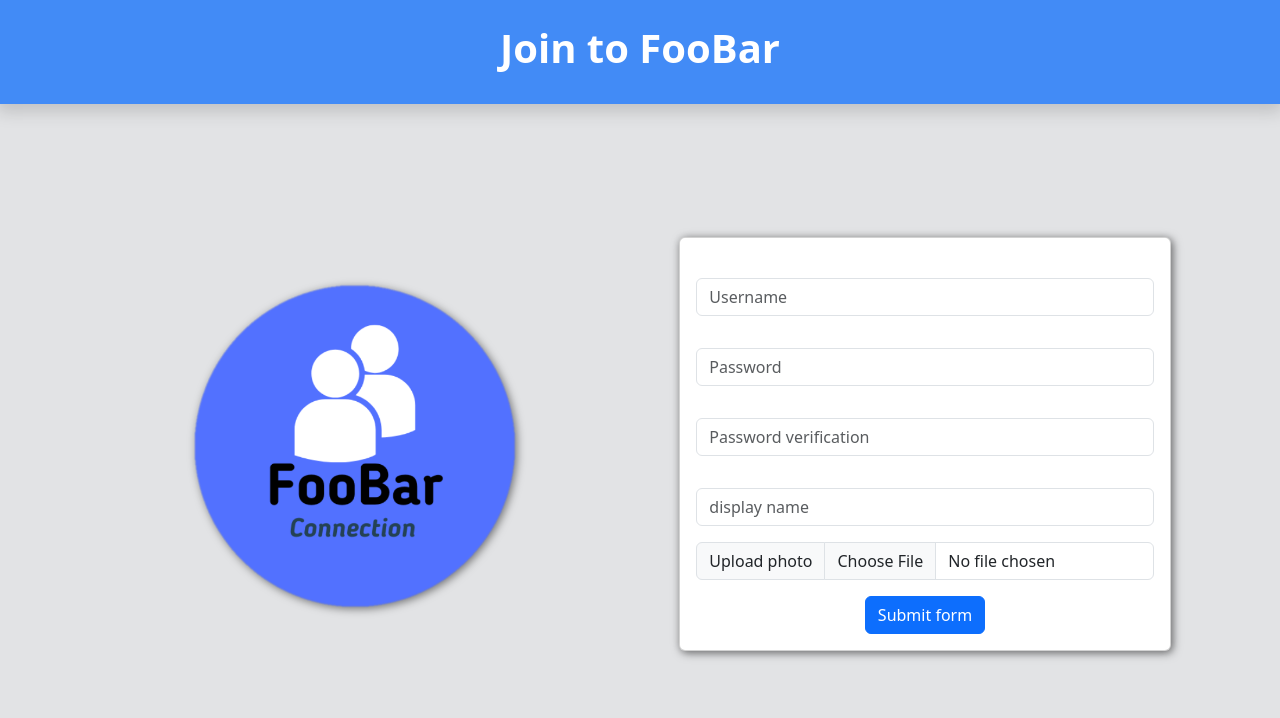
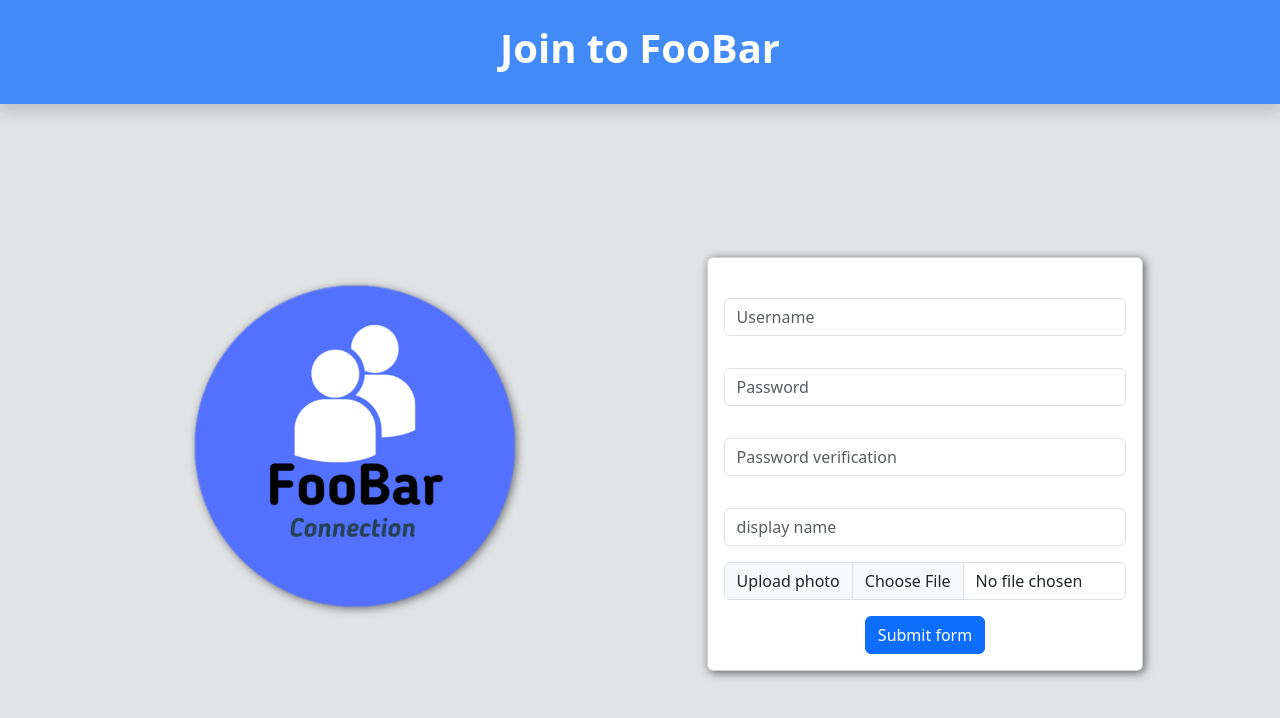
Before and after one commit to nogazit99/FB, a React (Create React App) app: page /signup in a window 1280 px wide. Shown: the top 718 px of the page. Built offline with nearby package versions, Linux system fonts and the light colour scheme.

Commit message:
more details

```diff
--- a/src/ConnectionPage/ConnectRight/ConnectRight.css
+++ b/src/ConnectionPage/ConnectRight/ConnectRight.css
@@ -1,7 +1,7 @@
 
 .card {
-  width: 90%;
-  margin-top: -15vh;
+  width: 80%;
+  margin-top: -10vh;
   box-shadow: 0 0 10px rgba(0, 0, 0, 0.1);
   filter: drop-shadow(2px 2px 4px rgba(0, 0, 0, 0.5)); /* Apply a drop shadow effect */
     transition: transform 0.3s ease; /* Add smooth transition effect */
--- a/src/SignUpContainer/SignUpForm.css
+++ b/src/SignUpContainer/SignUpForm.css
@@ -13,13 +13,13 @@
 .image-preview-wrapper {
     max-width: 50%;
     max-height: 200px;
-    border: 1px solid #ccc;
+    border: 0.2px  #ccc;
     border-radius: 5px;
     overflow: hidden;
     margin-bottom: 10px; /* Add some space between the label and the image */
 }
 
 .image-preview {
-    width: 100%;
+    width: 50%;
     height: auto;
 }
```
